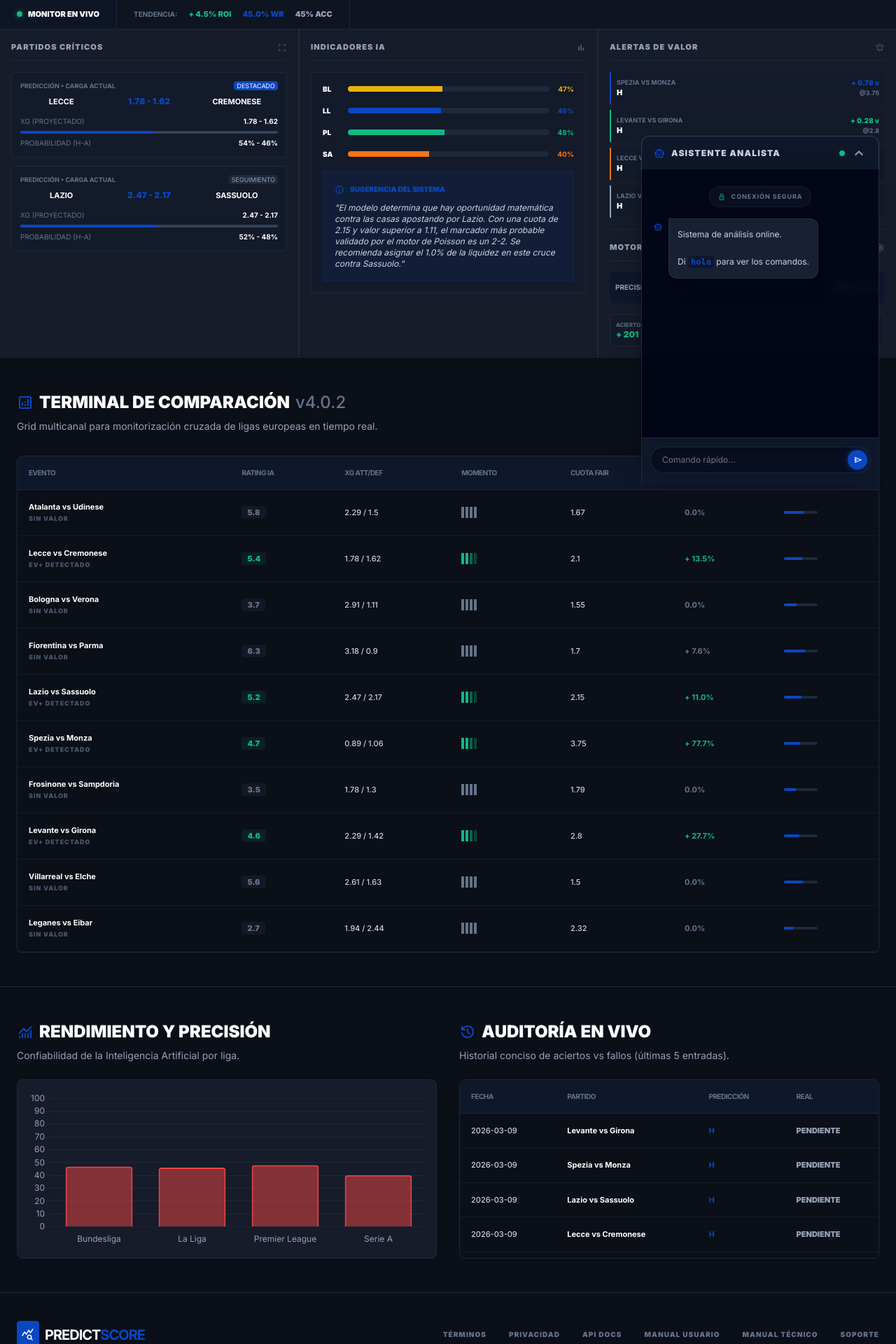
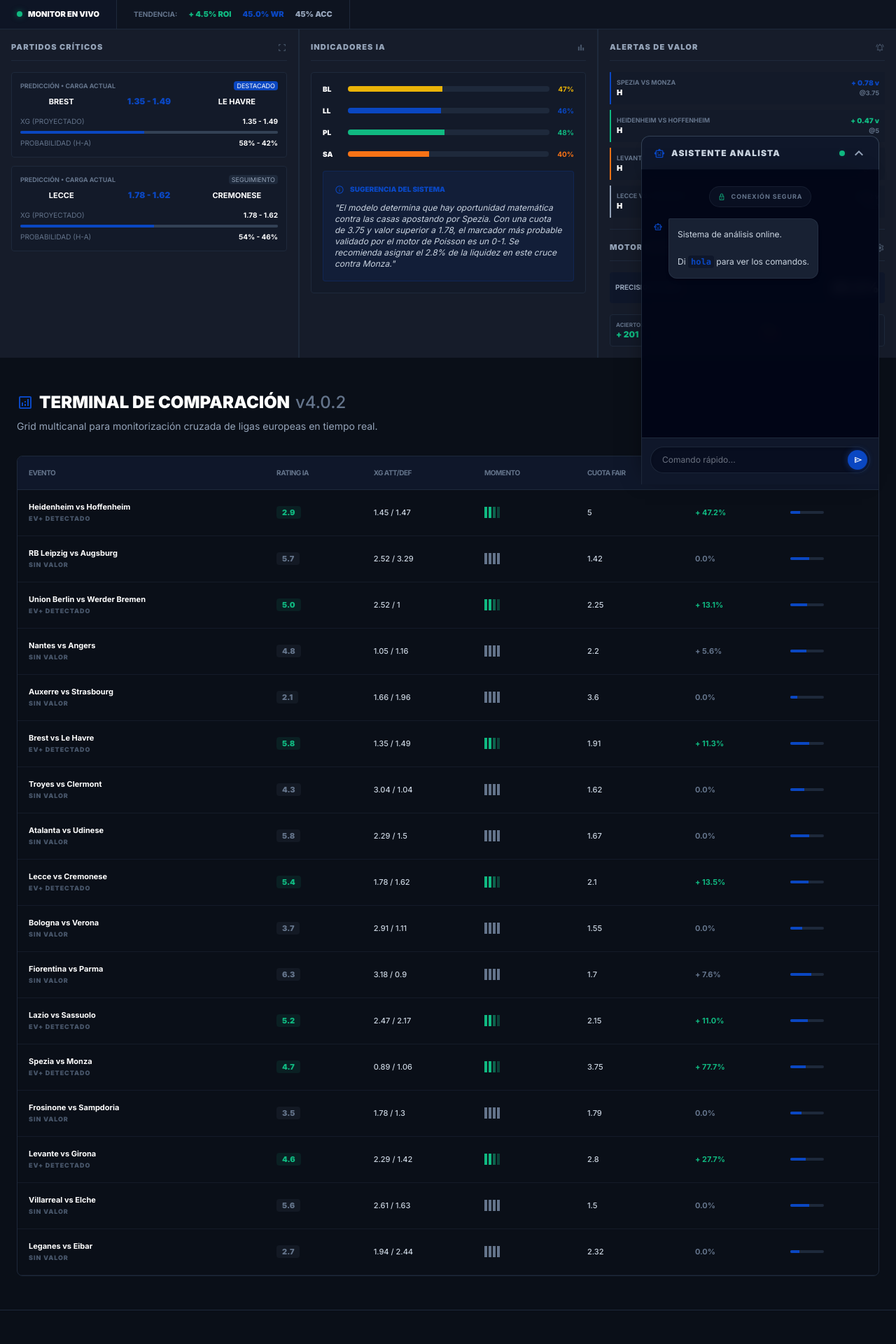
Before and after one commit to Andres-Eloyl/ProyectoApuestas, a Flask app: page / in a window 1280 px wide. Shown: the part 558-2478 px from the top of the page at 70% size. Run offline with Flask 3, Linux system fonts and the light colour scheme; some libraries are stand-ins or nearby versions.

Commit message:
mejora de seguridad

```diff
--- a/app.py
+++ b/app.py
@@ -74,7 +74,9 @@ def api_predicciones_hoy():
     predicciones = df[df["Fecha_Prediccion"] == hoy_str]
 
     if predicciones.empty:
-        predicciones = df.tail(10)
+        if not df.empty:
+            ultima_fecha = df["Fecha_Prediccion"].max()
+            predicciones = df[df["Fecha_Prediccion"] == ultima_fecha]
 
     cols = [
         "HomeTeam",
@@ -187,8 +189,13 @@ def api_insights():
     ]
 
     if predicciones.empty:
-        predicciones = df[df["Recomendacion"] != "No Bet"].tail(3)
-    else:
+        if not df.empty:
+            ultima_fecha = df["Fecha_Prediccion"].max()
+            predicciones = df[
+                (df["Fecha_Prediccion"] == ultima_fecha) & (df["Recomendacion"] != "No Bet")
+            ]
+
+    if not predicciones.empty:
         predicciones = predicciones.sort_values(by="EV", ascending=False).head(3)
 
     insights = []
@@ -340,4 +347,4 @@ def api_chat():
 
 
 if __name__ == "__main__":
-    app.run(debug=True, port=5000)
+    app.run(debug=False, port=5000)
--- a/static/js/dashboard.js
+++ b/static/js/dashboard.js
@@ -267,6 +267,8 @@ document.addEventListener("DOMContentLoaded", () => {
 
             if (elEficiencia && data.Desglose_Ligas) {
                 elEficiencia.innerHTML = '';
+                const elEficienciaModal = document.querySelector('#tpl-chartModal #ui-eficiencia-ligas-modal');
+                if (elEficienciaModal) elEficienciaModal.innerHTML = '';
                 const ligasObj = data.Desglose_Ligas;
 
                 // Colors map
@@ -278,7 +280,7 @@ document.addEventListener("DOMContentLoaded", () => {
                     const color = colorMap[liga] || "primary";
                     const shortName = shortMap[liga] || liga.substring(0, 2).toUpperCase();
 
-                    elEficiencia.innerHTML += `
+                    const efHTML = `
             <div class="flex items-center gap-3">
                         <span class="text-[10px] font-black text-white w-6">${shortName}</span>
                         <div class="flex-1 h-2 bg-slate-800 rounded-full overflow-hidden">
@@ -286,6 +288,8 @@ document.addEventListener("DOMContentLoaded", () => {
                         </div>
                         <span class="text-[10px] font-bold text-${color}">${stats.precision.toFixed(0)}%</span>
                     </div>`;
+                    elEficiencia.innerHTML += efHTML;
+                    if (elEficienciaModal) elEficienciaModal.innerHTML += efHTML;
                 }
             }
 
@@ -356,6 +360,8 @@ document.addEventListener("DOMContentLoaded", () => {
         const partidosCriticosContainer = document.getElementById('ui-partidos-criticos');
         if (partidosCriticosContainer) {
             partidosCriticosContainer.innerHTML = '';
+            const partidosCriticosModal = document.querySelector('#tpl-criticosModal #ui-partidos-criticos-modal');
+            if (partidosCriticosModal) partidosCriticosModal.innerHTML = '';
             const criticos = [...predictions].filter(p => p.Recomendacion !== 'No Bet').sort((a, b) => b.Probabilidad - a.Probabilidad).slice(0, 2);
             while (criticos.length < 2 && predictions.length > criticos.length) {
                 const p = predictions.find(pred => !criticos.includes(pred));
@@ -367,7 +373,7 @@ document.addEventListener("DOMContentLoaded", () => {
                 const pctV = 100 - pctL;
                 const posL = Math.round(p.Probabilidad * 100);
                 const posV = 100 - posL;
-                partidosCriticosContainer.innerHTML += `
+                const criticoHTML = `
             <div class="p-3 bg-slate-900/40 border border-slate-800 rounded hover:border-primary/50 transition-colors cursor-pointer group">
                                 <div class="flex justify-between items-center mb-2">
                                     <span class="text-[9px] text-slate-500 font-bold uppercase">Predicción • Carga Actual</span>
@@ -393,6 +399,8 @@ document.addEventListener("DOMContentLoaded", () => {
                                     </div>
                                 </div>
                             </div>`;
+                partidosCriticosContainer.innerHTML += criticoHTML;
+                if (partidosCriticosModal) partidosCriticosModal.innerHTML += criticoHTML;
             });
         }
 
--- a/templates/index.html
+++ b/templates/index.html
@@ -189,7 +189,7 @@
                         <div class="flex justify-between items-center border-b border-slate-800 pb-2">
                             <h4 class="text-[11px] font-black text-slate-400 uppercase tracking-widest">Partidos
                                 Críticos</h4>
-                            <span onclick="toggleFullScreen()"
+                            <span onclick="openModal('criticosModal')"
                                 class="material-symbols-outlined text-slate-600 text-sm cursor-pointer hover:text-white transition-colors"
                                 title="Pantalla Completa">fullscreen</span>
                         </div>
@@ -383,6 +383,16 @@
 
         <!-- Hidden Modals Templates -->
         <div id="modal-templates" class="hidden">
+            <!-- Partidos Criticos Modal -->
+            <div id="tpl-criticosModal">
+                <h2 class="text-2xl font-black text-white mb-2 flex items-center gap-2"><span
+                        class="material-symbols-outlined text-primary">sports_soccer</span> PARTIDOS CRÍTICOS (EN DETALLE)</h2>
+                <p class="text-slate-400 text-sm mb-6">Visualización ampliada de las predicciones principales con mayor probabilidad.</p>
+                <div class="space-y-4" id="ui-partidos-criticos-modal">
+                    <!-- Contenido inyectado vía JS -->
+                </div>
+            </div>
+
             <!-- Upgrade Modal -->
             <div id="tpl-upgradeModal">
                 <h2 class="text-2xl font-black text-white mb-2 flex items-center gap-2"><span
@@ -408,7 +418,7 @@
                     <button
                         class="w-full h-12 bg-primary text-white font-black rounded hover:brightness-110 transition-all uppercase mt-4 shadow-[0_0_15px_rgba(10,71,194,0.4)]"
                         onclick="showToast('Redirigiendo a pasarela segura...', 'success'); closeModal();">SUSCRIBIRSE
-                        AHORA ($49/MES)</button>
+                        AHORA ($4.99/MES)</button>
                 </div>
             </div>
 
@@ -514,11 +524,15 @@
             <!-- Genericos (Terminos, API Docs, Graficos, Alertas) -->
             <div id="tpl-chartModal">
                 <h2 class="text-2xl font-black text-white mb-2 flex items-center gap-2"><span
-                        class="material-symbols-outlined text-slate-400">bar_chart</span> ANÁLISIS AMPLIADO</h2>
-                <div class="h-64 bg-slate-900 border border-slate-800 rounded mt-4 flex items-center justify-center">
-                    <p class="text-slate-500 text-sm font-bold uppercase"><span
-                            class="material-symbols-outlined animate-spin align-middle mr-2">sync</span> Sincronizando
-                        modelo de series de tiempo...</p>
+                        class="material-symbols-outlined text-slate-400">bar_chart</span> ANÁLISIS AMPLIADO (DETALLE LIGAS)</h2>
+                <div class="space-y-4 mt-6">
+                    <p class="text-slate-400 text-sm">Eficiencia proyectada por liga según las variables capturadas por el motor inteligente.</p>
+                    <div class="bg-slate-900/40 p-4 border border-slate-800 rounded">
+                        <div class="space-y-4" id="ui-eficiencia-ligas-modal">
+                            <!-- Inyectado vía JS -->
+                            <p class="text-slate-500 text-xs italic">Cargando desglose...</p>
+                        </div>
+                    </div>
                 </div>
             </div>
             <div id="tpl-alertsModal">
```
